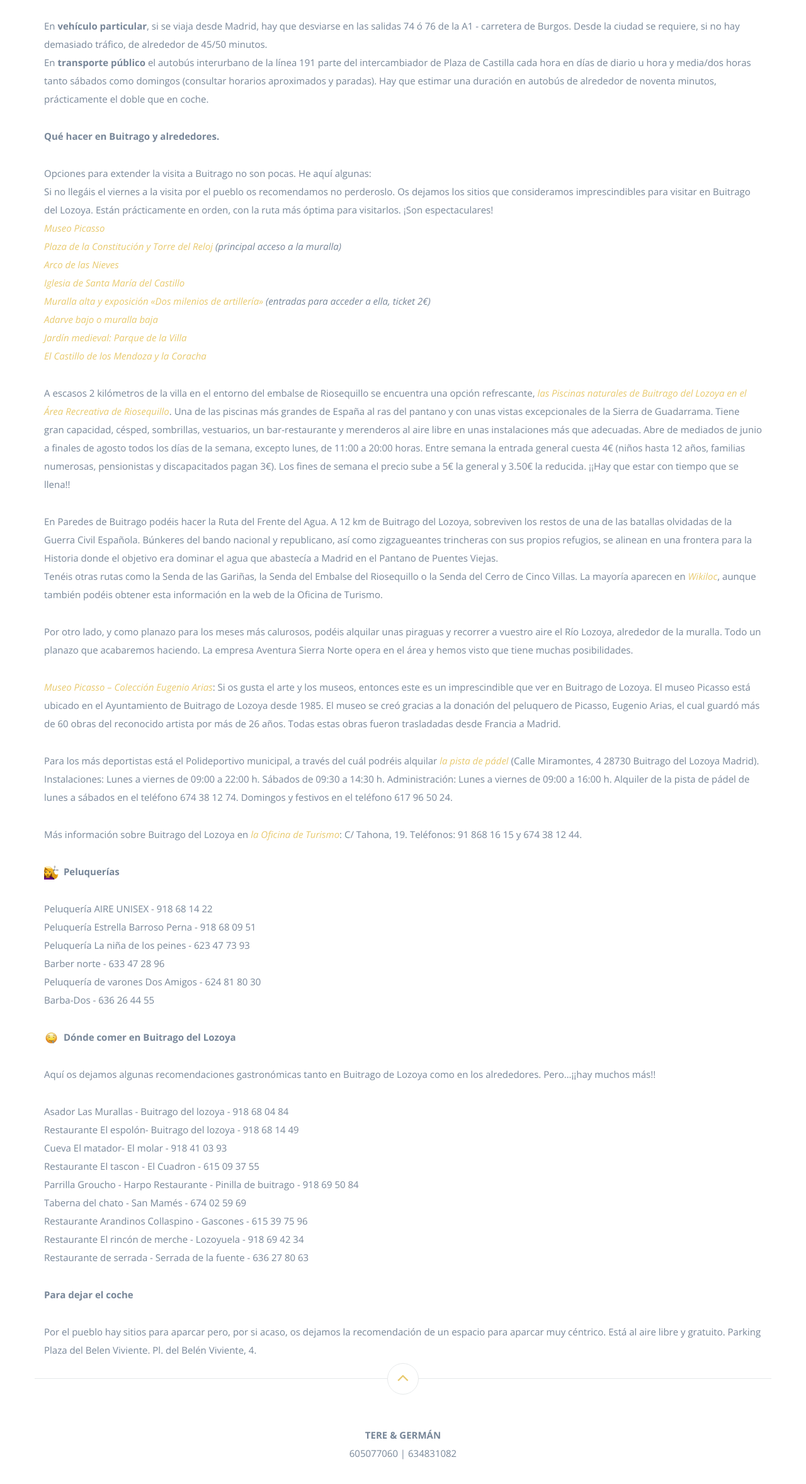
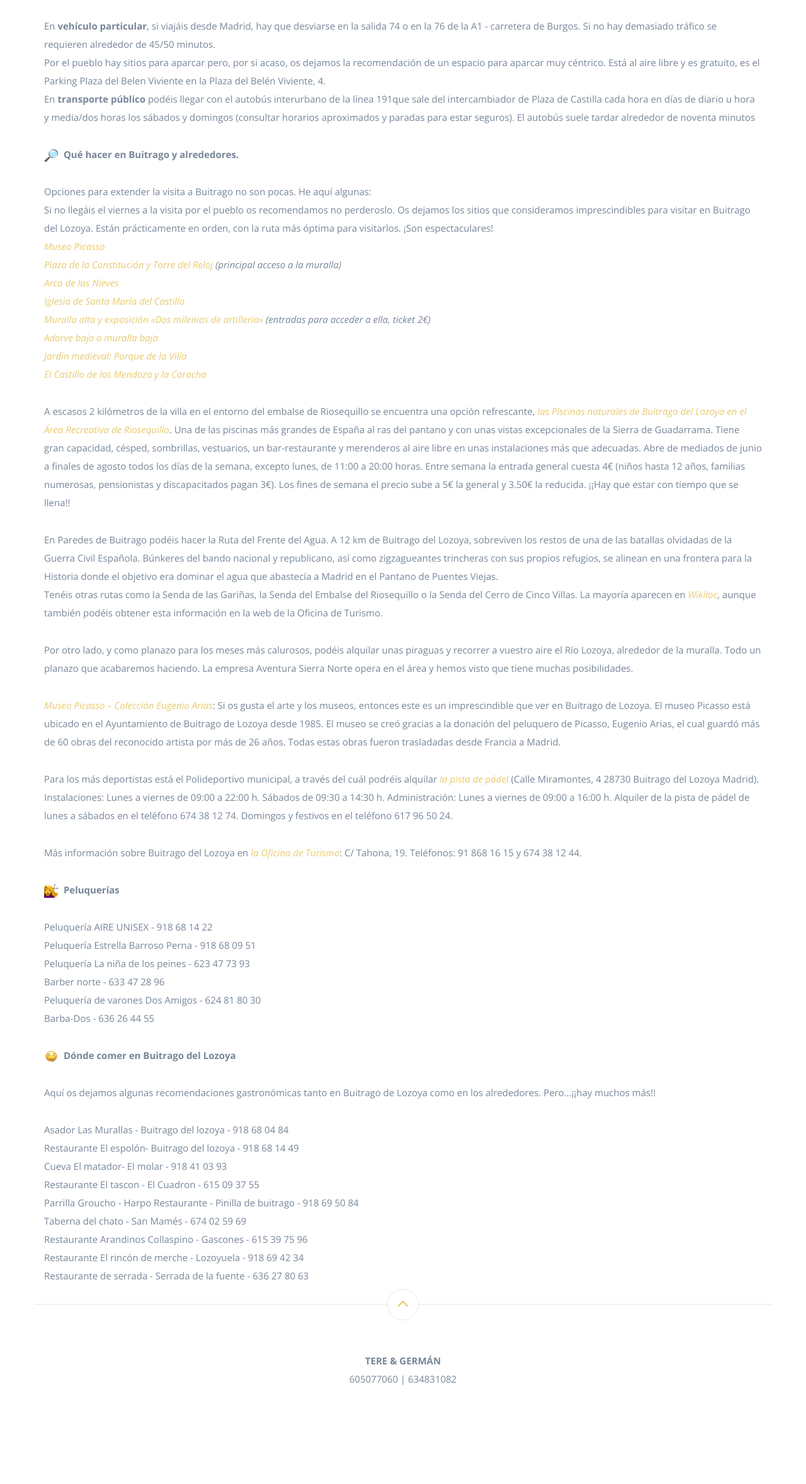
Before and after one commit to javiarrobas/tereyger, a website: page index.html in a window 1280 px wide. Shown: the part 3867-6224 px from the top of the page at 63% size. After the commit the page ends 6122 px from the top, so only its background shows below. Drawn offline with nearby package versions, Linux system fonts and the light colour scheme; some packages are replaced by stand-ins of ours; files whose address does not match are found by name.

Commit message:
Add lupa.

```diff
--- a/index.html
+++ b/index.html
@@ -339,11 +339,13 @@
                     <strong>¿Dónde se encuentra Buitrago del Lozoya?</strong>
                 </p>
                 <p>
-                En <b>vehículo particular</b>, si se viaja desde Madrid, hay que desviarse en las salidas 74 ó 76 de la A1 - carretera de Burgos. Desde la ciudad se requiere, si no hay demasiado tráfico, de alrededor de 45/50 minutos. <br>
-                En <b>transporte público</b> el autobús interurbano de la línea 191 parte del intercambiador de Plaza de Castilla cada hora en días de diario u hora y media/dos horas tanto sábados como domingos (consultar horarios aproximados y paradas). Hay que estimar una duración en autobús de alrededor de noventa minutos, prácticamente el doble que en coche. <br>
+                En <b>vehículo particular</b>, si viajáis desde Madrid, hay que desviarse en la salida 74 o en la 76 de la A1 - carretera de Burgos. Si no hay demasiado tráfico se requieren alrededor de 45/50 minutos. <br>
+                Por el pueblo hay sitios para aparcar pero, por si acaso, os dejamos la recomendación de un espacio para aparcar muy céntrico. Está al aire libre y es gratuito, es el Parking Plaza del Belen Viviente en la  Plaza del Belén Viviente, 4. <br>
+                En <b>transporte público</b> podéis llegar con el autobús interurbano de la línea 191que sale del intercambiador de Plaza de Castilla cada hora en días de diario u hora y media/dos horas los sábados y domingos (consultar horarios aproximados y paradas para estar seguros). El autobús suele tardar alrededor de noventa minutos
                 </p>
-
-                <p><strong> Qué hacer en Buitrago y alrededores. </strong></p>
+                <p>
+                    <img src="img/lupa.png" alt="Lupa" style="height:1.5em; vertical-align:middle; margin-right:0.3em;">
+                    <strong> Qué hacer en Buitrago y alrededores. </strong></p>
                 <p>
                 Opciones para extender la visita a Buitrago no son pocas. He aquí algunas: <br>
                 Si no llegáis el viernes a la visita por el pueblo os recomendamos no perderoslo. Os dejamos los sitios que consideramos imprescindibles para visitar en Buitrago del Lozoya. Están prácticamente en orden, con la ruta más óptima para visitarlos. ¡Son espectaculares! <br>
@@ -411,11 +413,6 @@
                 Restaurante El rincón de merche - Lozoyuela - 918 69 42 34 <br>
                 Restaurante de serrada - Serrada de la fuente - 636 27 80 63 <br>
                 </p>
-
-                <p><strong>Para dejar el coche</strong></p>
-                <p>
-                Por el pueblo hay sitios para aparcar pero, por si acaso, os dejamos la recomendación de un espacio para aparcar muy céntrico. Está al aire libre y gratuito. Parking Plaza del Belen Viviente. Pl. del Belén Viviente, 4.
-                </p>
             </div>
         </div>
     </div>
```
Also changed, not shown: img/lupa.png (added).
